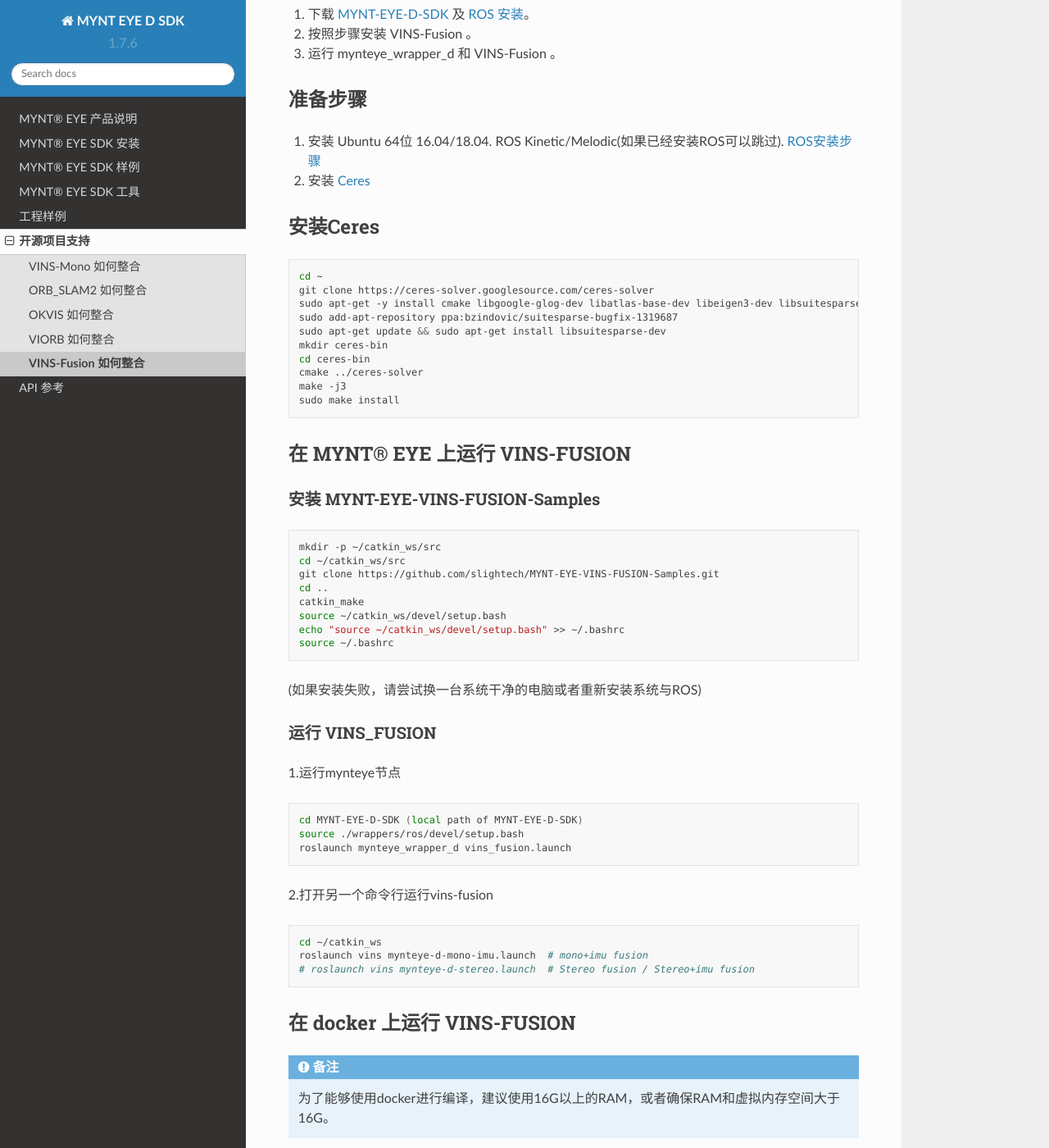
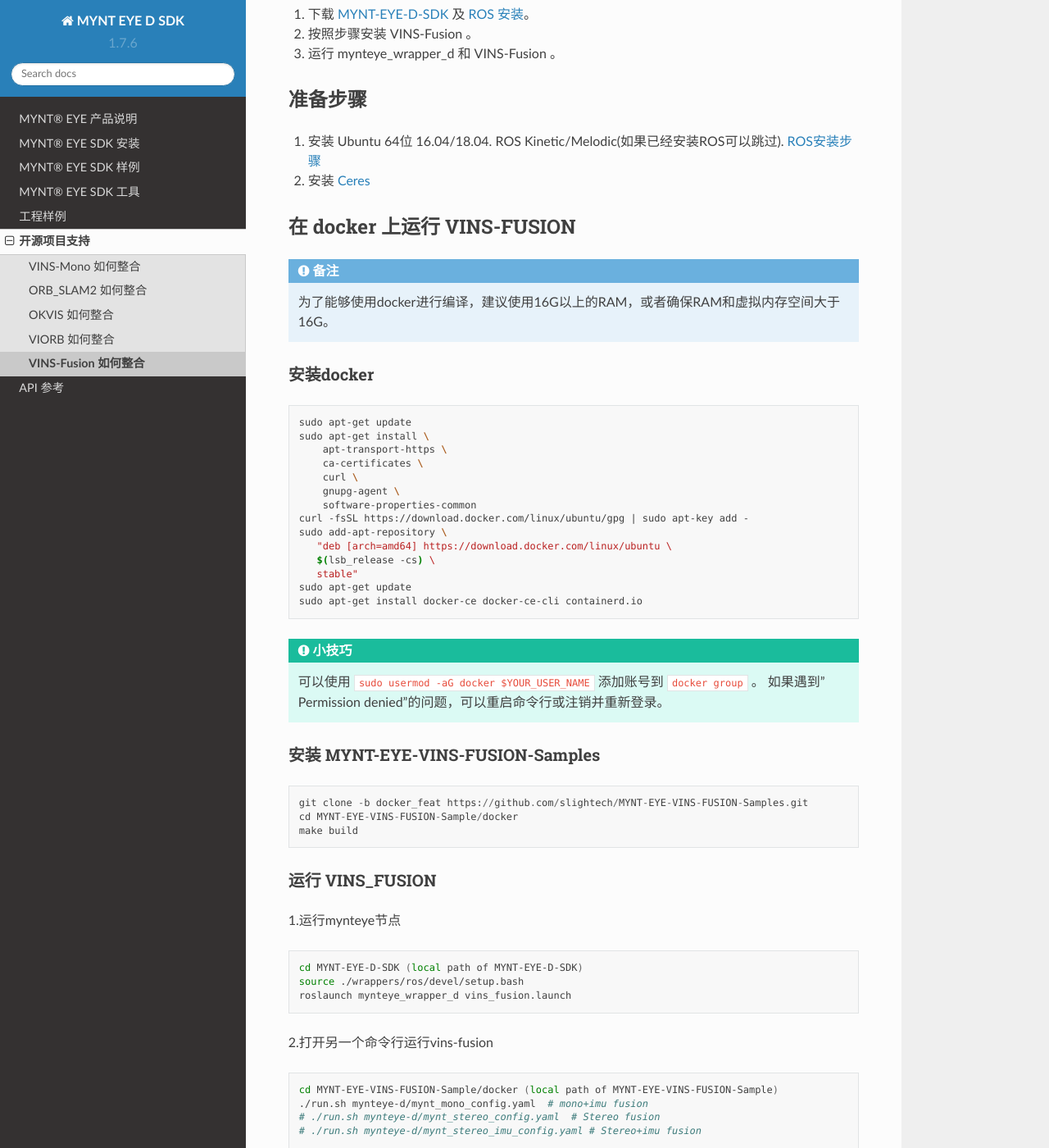
Before and after one commit to slightech/MYNT-EYE-D-SDK-Docs-zh_CN, a Sphinx documentation site: the page built from docs/slam/vins_fusion.rst, in a window 1280 px wide and 1400 px high, scrolled down 221 px. Shown: the whole window at 82% size. Built offline with Sphinx 7.4.7 and the Read the Docs theme 2.0.0, drawn with Linux system fonts in a browser that asks for light colours.

Commit message:
docs(*): remove vins & vins-fusion common installation

```diff
--- a/docs/slam/vins_fusion.rst
+++ b/docs/slam/vins_fusion.rst
@@ -17,62 +17,6 @@
 
 1. 安装 Ubuntu 64位 16.04/18.04. ROS Kinetic/Melodic(如果已经安装ROS可以跳过). `ROS安装步骤 <http://wiki.ros.org/ROS/Installation>`_
 2. 安装 `Ceres <http://ceres-solver.org/installation.html>`_
-
-
-安装Ceres
----------------
-
-.. code-block:: bash
-
-    cd ~
-    git clone https://ceres-solver.googlesource.com/ceres-solver
-    sudo apt-get -y install cmake libgoogle-glog-dev libatlas-base-dev libeigen3-dev libsuitesparse-dev
-    sudo add-apt-repository ppa:bzindovic/suitesparse-bugfix-1319687
-    sudo apt-get update && sudo apt-get install libsuitesparse-dev
-    mkdir ceres-bin
-    cd ceres-bin
-    cmake ../ceres-solver
-    make -j3
-    sudo make install
-
-
-在 MYNT® EYE 上运行 VINS-FUSION
--------------------------------
-
-安装 MYNT-EYE-VINS-FUSION-Samples
-++++++++++++++++++++++++++++++++++++++
-
-.. code-block:: bash
-
-  mkdir -p ~/catkin_ws/src
-  cd ~/catkin_ws/src
-  git clone https://github.com/slightech/MYNT-EYE-VINS-FUSION-Samples.git
-  cd ..
-  catkin_make
-  source ~/catkin_ws/devel/setup.bash
-  echo "source ~/catkin_ws/devel/setup.bash" >> ~/.bashrc
-  source ~/.bashrc
-
-(如果安装失败，请尝试换一台系统干净的电脑或者重新安装系统与ROS)
-
-运行 VINS_FUSION
-+++++++++++++++++++++
-
-1.运行mynteye节点
-
-.. code-block:: bash
-
-  cd MYNT-EYE-D-SDK (local path of MYNT-EYE-D-SDK)
-  source ./wrappers/ros/devel/setup.bash
-  roslaunch mynteye_wrapper_d vins_fusion.launch
-
-2.打开另一个命令行运行vins-fusion
-
-.. code-block:: bash
-
-  cd ~/catkin_ws
-  roslaunch vins mynteye-d-mono-imu.launch  # mono+imu fusion
-  # roslaunch vins mynteye-d-stereo.launch  # Stereo fusion / Stereo+imu fusion
 
 
 在 docker 上运行 VINS-FUSION
```
Also changed, not shown: docs/slam/vins.rst (+0 -52 lines).
